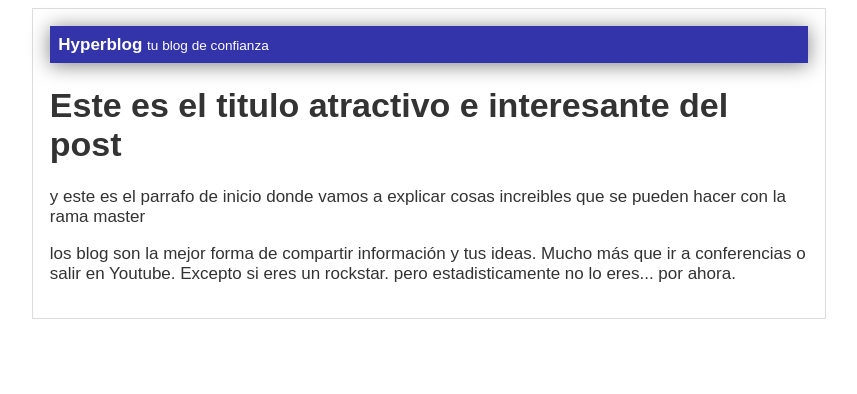
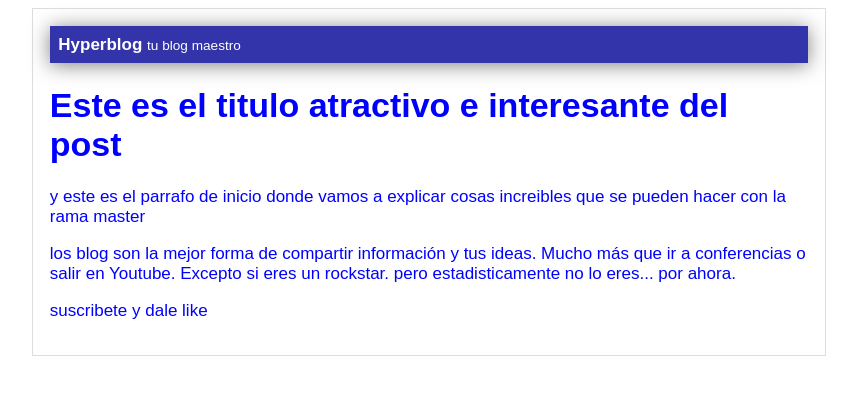
Before and after one commit to D4nt33/Hyperblog, a plain HTML site: page index.html in a window 1280 px wide. Shown: the whole page, without its empty margins (211-1068 px from the left). Drawn offline with Linux system fonts and the light colour scheme.

Commit message:
Agregue suscripcion, cambie la cabecera maestra y puse todo azul

```diff
--- a/css/estilos.css
+++ b/css/estilos.css
@@ -1,6 +1,6 @@
 body
 {
-    color: #333;
+    color: blue;
     text-align: left;
     font-family: "Arial";
     font-size: 17px;
--- a/index.html
+++ b/index.html
@@ -7,7 +7,7 @@
         <div id="container">
             <div id="cabecera">
                 Hyperblog
-                <span id="tagline">tu blog de confianza</span>
+                <span id="tagline">tu blog maestro</span>
             </div>
             <div id="post">
         <h1>Este es el titulo atractivo e
@@ -25,6 +25,8 @@
 
 
         </p>
+
+        <p>suscribete y dale like</p>
     </div>
     </div>
     </body>
```
